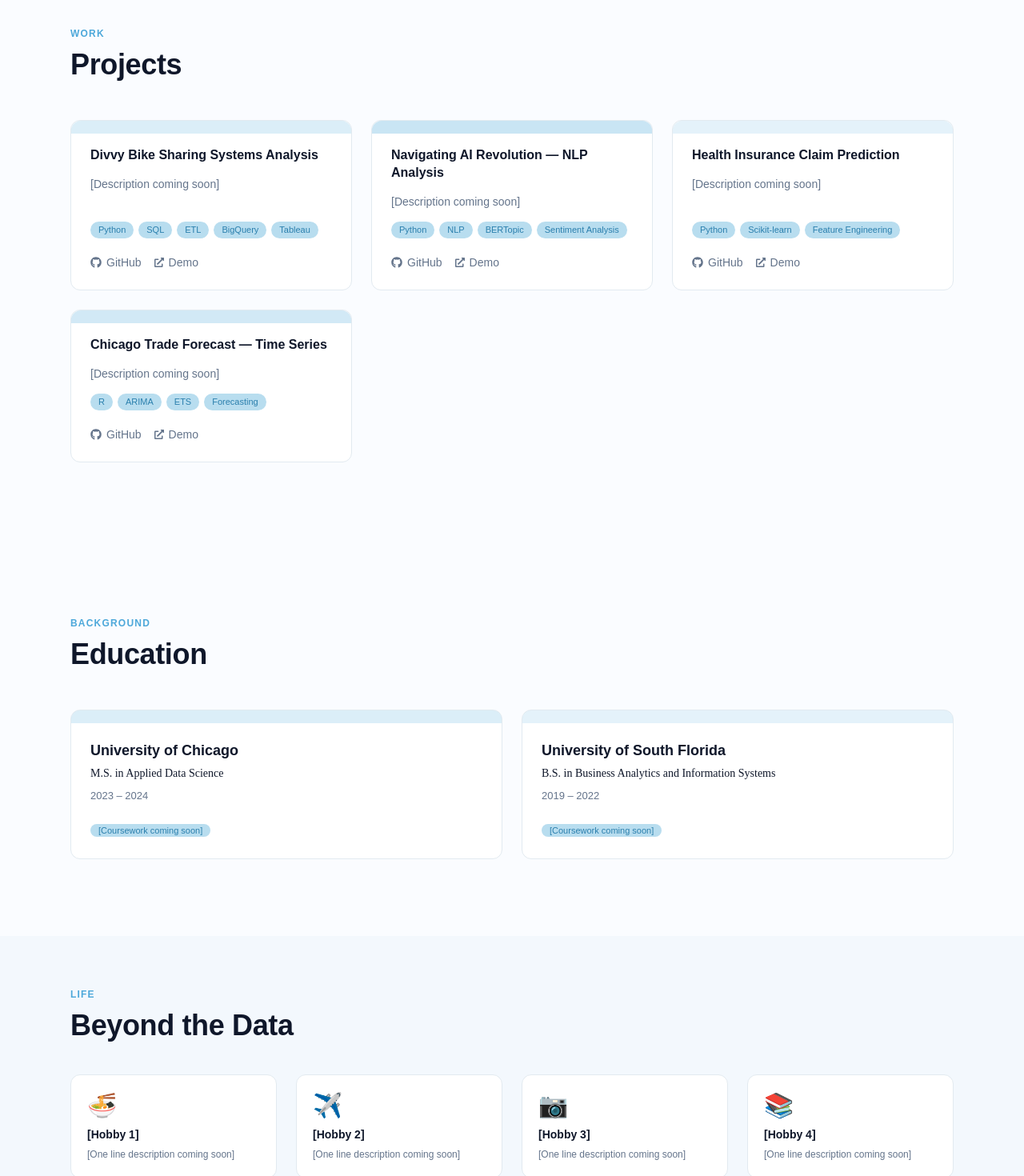
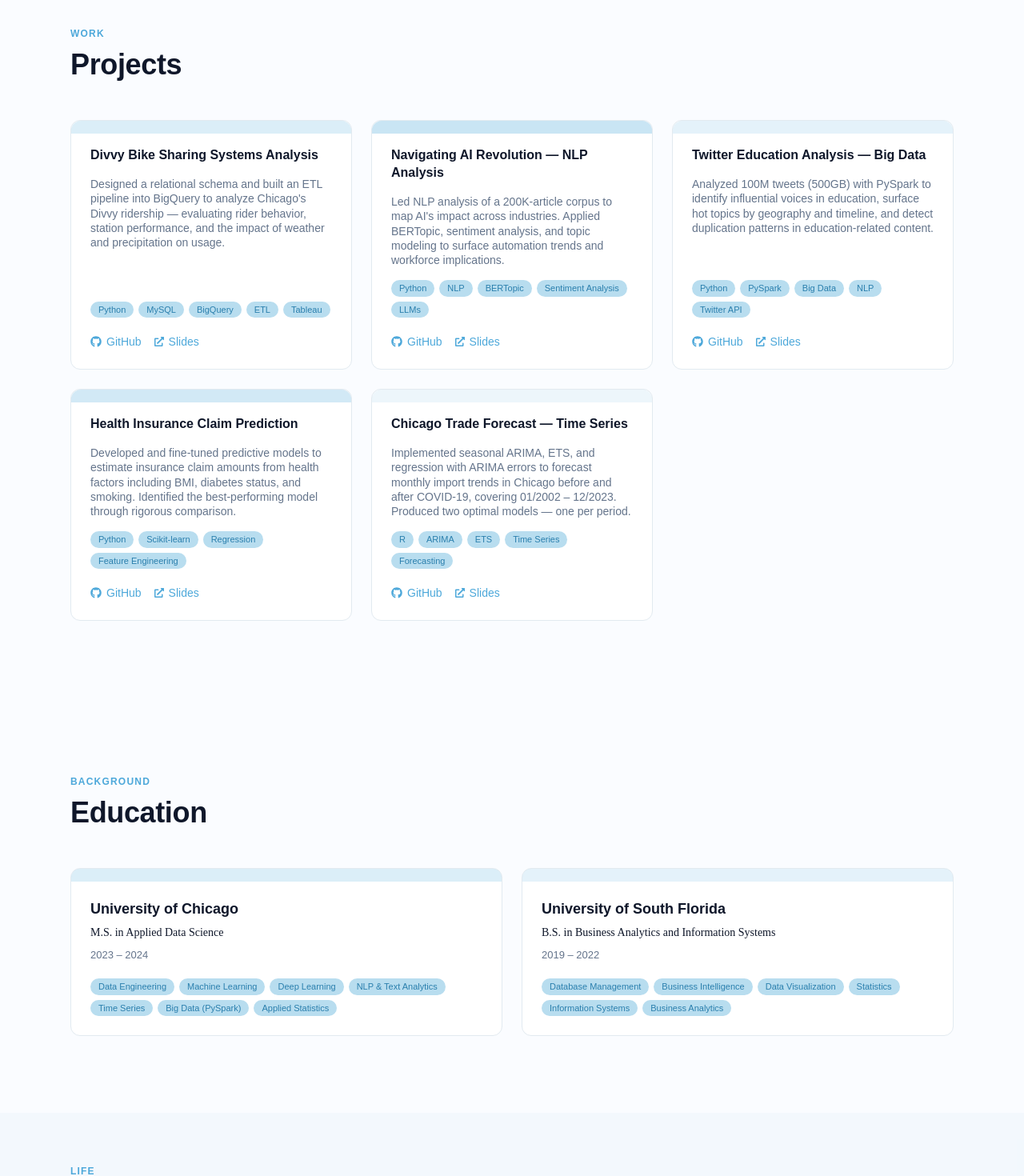
Before and after one commit to minhdvo1703/my-portfolio, a React (Vite) app: page / in a window 1280 px wide. Shown: the part 863-2333 px from the top of the page at 80% size. Built offline with nearby package versions, Linux system fonts and the light colour scheme; a web font is replaced by a local one.

Commit message:
feat: add real content to hero, projects (5 cards), and education

```diff
--- a/src/components/Education.jsx
+++ b/src/components/Education.jsx
@@ -5,6 +5,15 @@ const SCHOOLS = [
     degree: 'M.S. in Applied Data Science',
     period: '2023 – 2024',
     accent: 'bg-accent/20',
+    coursework: [
+      'Data Engineering',
+      'Machine Learning',
+      'Deep Learning',
+      'NLP & Text Analytics',
+      'Time Series',
+      'Big Data (PySpark)',
+      'Applied Statistics',
+    ],
   },
   {
     id: 2,
@@ -12,6 +21,14 @@ const SCHOOLS = [
     degree: 'B.S. in Business Analytics and Information Systems',
     period: '2019 – 2022',
     accent: 'bg-accent/15',
+    coursework: [
+      'Database Management',
+      'Business Intelligence',
+      'Data Visualization',
+      'Statistics',
+      'Information Systems',
+      'Business Analytics',
+    ],
   },
 ]
 
@@ -34,11 +51,14 @@ function EduCard({ school }) {
         <p className="font-sans text-[13px] text-text-muted">
           {school.period}
         </p>
-        <div className="pt-3">
-          <span className="font-sans text-[11px] font-medium text-accent-dark bg-accent-light
-            px-2.5 py-0.5 rounded-full">
-            [Coursework coming soon]
-          </span>
+        <div className="pt-3 flex flex-wrap gap-1.5">
+          {school.coursework.map(c => (
+            <span key={c}
+              className="font-sans text-[11px] font-medium text-accent-dark bg-accent-light
+                px-2.5 py-0.5 rounded-full">
+              {c}
+            </span>
+          ))}
         </div>
       </div>
     </div>
--- a/src/components/Hero.jsx
+++ b/src/components/Hero.jsx
@@ -27,8 +27,14 @@ export default function Hero() {
             {/* Sub-copy */}
             <p className="font-sans text-[17px] text-text-muted"
               style={{ lineHeight: '1.3' }}>
-              Data scientist and analytics professional. M.S. Applied Data Science,
-              University of Chicago.
+              Hi, I'm Minh — you can call me Claire. I'm a data scientist and analytics
+              professional from Vietnam, based in Houston, TX. I hold an M.S. in Applied
+              Data Science from the University of Chicago and a B.S. in Business Analytics
+              from the University of South Florida. Currently at O'Connor &amp; Associates,
+              I analyze commercial property portfolios at scale and build Power BI
+              dashboards that track tax reduction outcomes across a $700M asset base.
+              I build pipelines, models, and dashboards that help teams move faster and
+              decide smarter.
             </p>
 
             {/* CTAs */}
--- a/src/components/Projects.jsx
+++ b/src/components/Projects.jsx
@@ -4,38 +4,52 @@ const PROJECTS = [
   {
     id: 1,
     title: 'Divvy Bike Sharing Systems Analysis',
-    description: '[Description coming soon]',
-    tags: ['Python', 'SQL', 'ETL', 'BigQuery', 'Tableau'],
+    description:
+      'Designed a relational schema and built an ETL pipeline into BigQuery to analyze Chicago\'s Divvy ridership — evaluating rider behavior, station performance, and the impact of weather and precipitation on usage.',
+    tags: ['Python', 'MySQL', 'BigQuery', 'ETL', 'Tableau'],
     accent: 'bg-accent/20',
-    github: '#',
-    demo: '#',
+    github: 'https://github.com/minhdvo1703/Divvy-Bike-Data-Engineering-Project',
+    demo:   'https://github.com/minhdvo1703/Divvy-Bike-Data-Engineering-Project/blob/main/team4-FinalPresentation.pdf',
   },
   {
     id: 2,
     title: 'Navigating AI Revolution — NLP Analysis',
-    description: '[Description coming soon]',
-    tags: ['Python', 'NLP', 'BERTopic', 'Sentiment Analysis'],
+    description:
+      'Led NLP analysis of a 200K-article corpus to map AI\'s impact across industries. Applied BERTopic, sentiment analysis, and topic modeling to surface automation trends and workforce implications.',
+    tags: ['Python', 'NLP', 'BERTopic', 'Sentiment Analysis', 'LLMs'],
     accent: 'bg-accent/30',
-    github: '#',
-    demo: '#',
+    github: 'https://github.com/minhdvo1703/GenAI-Impact-Workforce',
+    demo:   'https://github.com/minhdvo1703/GenAI-Impact-Workforce/blob/main/MinhVo-Final-Presentation.pdf',
   },
   {
     id: 3,
-    title: 'Health Insurance Claim Prediction',
-    description: '[Description coming soon]',
-    tags: ['Python', 'Scikit-learn', 'Feature Engineering'],
+    title: 'Twitter Education Analysis — Big Data',
+    description:
+      'Analyzed 100M tweets (500GB) with PySpark to identify influential voices in education, surface hot topics by geography and timeline, and detect duplication patterns in education-related content.',
+    tags: ['Python', 'PySpark', 'Big Data', 'NLP', 'Twitter API'],
     accent: 'bg-accent/15',
-    github: '#',
-    demo: '#',
+    github: 'https://github.com/minhdvo1703/twitterer-edu',
+    demo:   'https://bit.ly/bdp-twitter-edu',
   },
   {
     id: 4,
+    title: 'Health Insurance Claim Prediction',
+    description:
+      'Developed and fine-tuned predictive models to estimate insurance claim amounts from health factors including BMI, diabetes status, and smoking. Identified the best-performing model through rigorous comparison.',
+    tags: ['Python', 'Scikit-learn', 'Regression', 'Feature Engineering'],
+    accent: 'bg-accent/25',
+    github: 'https://github.com/minhdvo1703/Insurance-Claim-Amount-Prediction',
+    demo:   'https://github.com/minhdvo1703/Insurance-Claim-Amount-Prediction/blob/main/DSHC-Final-Presentation.pdf',
+  },
+  {
+    id: 5,
     title: 'Chicago Trade Forecast — Time Series',
-    description: '[Description coming soon]',
-    tags: ['R', 'ARIMA', 'ETS', 'Forecasting'],
-    accent: 'bg-accent/25',
-    github: '#',
-    demo: '#',
+    description:
+      'Implemented seasonal ARIMA, ETS, and regression with ARIMA errors to forecast monthly import trends in Chicago before and after COVID-19, covering 01/2002 – 12/2023. Produced two optimal models — one per period.',
+    tags: ['R', 'ARIMA', 'ETS', 'Time Series', 'Forecasting'],
+    accent: 'bg-accent/10',
+    github: 'https://github.com/minhdvo1703/timeseries_chicago_trade',
+    demo:   'https://github.com/minhdvo1703/timeseries_chicago_trade/blob/main/0.TimeSeriesforChicagoTradeData.pdf',
   },
 ]
 
@@ -72,12 +86,12 @@ function ProjectCard({ project }) {
       {/* Links */}
       <div className="flex gap-4 pt-1">
         <a href={project.github} target="_blank" rel="noopener noreferrer"
-          className="flex items-center gap-1.5 font-sans text-sm text-text-muted hover:text-accent transition-colors duration-200">
+          className="flex items-center gap-1.5 font-sans text-sm font-medium text-accent hover:text-accent-dark transition-colors duration-200">
           <FaGithub size={14} /> GitHub
         </a>
         <a href={project.demo} target="_blank" rel="noopener noreferrer"
-          className="flex items-center gap-1.5 font-sans text-sm text-text-muted hover:text-accent transition-colors duration-200">
-          <FaExternalLinkAlt size={12} /> Demo
+          className="flex items-center gap-1.5 font-sans text-sm font-medium text-accent hover:text-accent-dark transition-colors duration-200">
+          <FaExternalLinkAlt size={12} /> Slides
         </a>
       </div>
     </div>
```
